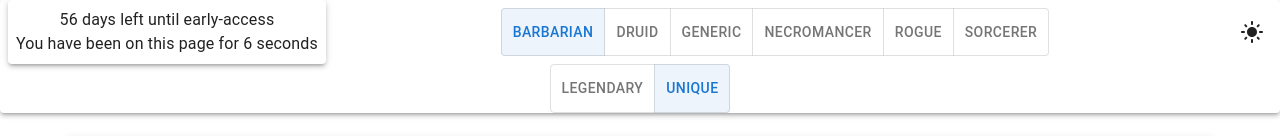
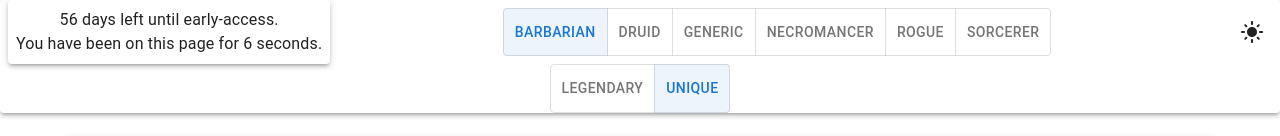
Before and after one commit to yumethings/d4-item-preview, a React (Create React App) app: page / in a window 1280 px wide. Shown: the top 136 px of the page. Built offline with nearby package versions, Linux system fonts and the light colour scheme.

Commit message:
Add punctuation in messages

```diff
--- a/src/components/controls/control-panel/TimerInfo.tsx
+++ b/src/components/controls/control-panel/TimerInfo.tsx
@@ -1,4 +1,4 @@
-import { Paper, Typography } from "@mui/material";
+import { Box, Paper, Typography } from "@mui/material";
 import { differenceInCalendarDays } from "date-fns";
 import { useState, useEffect } from "react";
 import { today } from "../../../utilities/dateUtilities";
@@ -30,8 +30,8 @@ export const TimerInfo = () => {
 
 	return (
 		<Paper elevation={3} sx={{ padding: 1 }}>
-			<Typography>{`${daysLeftUntilRelease} days left until early-access`}</Typography>
-			<Typography>{`You have been on this page for ${counts} seconds`}</Typography>
+			<Typography>{`${daysLeftUntilRelease} days left until early-access.`}</Typography>
+			<Typography>{`You have been on this page for ${counts} seconds.`}</Typography>
 		</Paper>
 	);
 };
```
